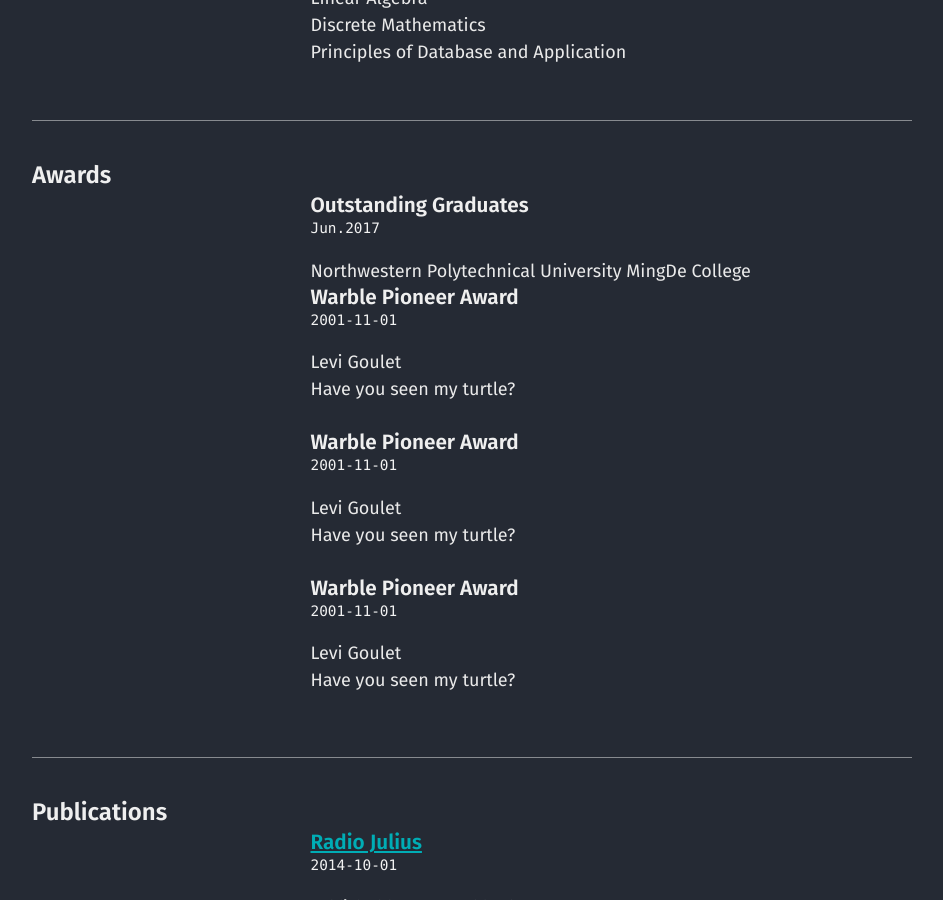
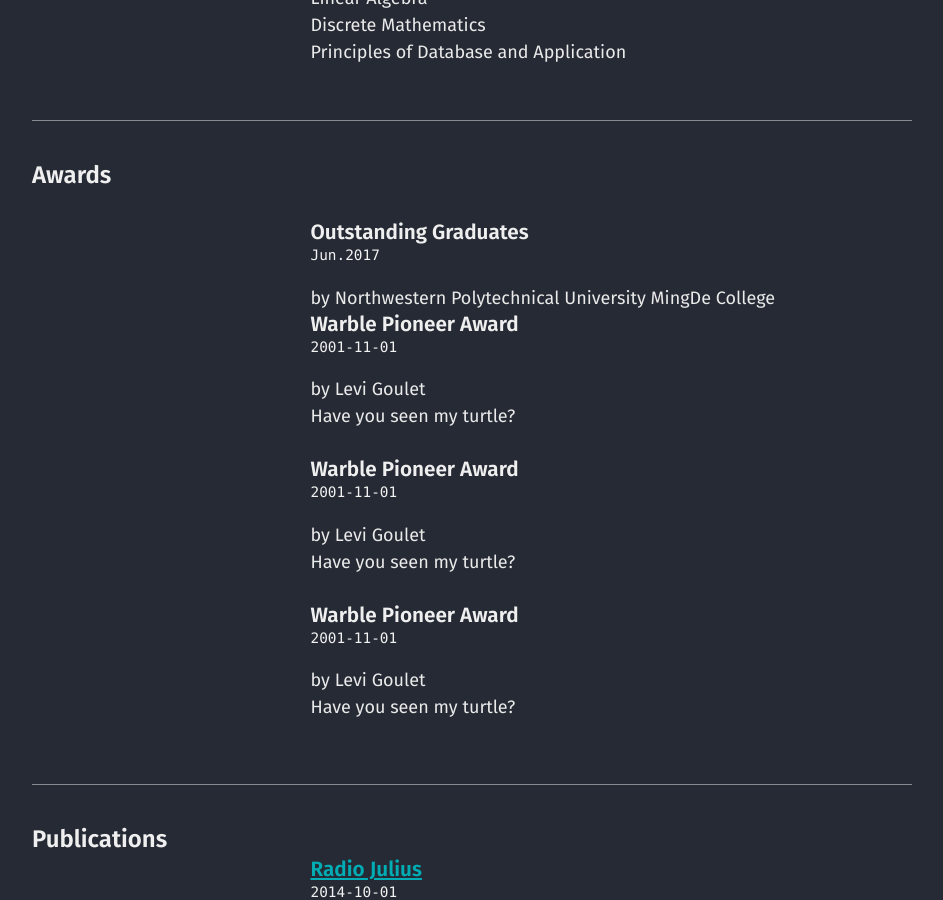
Before and after one commit to chen709847237/chen709847237, a Jekyll site: the page built from cv.md, in a window 1280 px wide and 900 px high, scrolled down 1610 px. Shown: the whole window, without its empty margins (40-983 px from the left). Built offline with Jekyll 4.4.1, drawn with Linux system fonts in a browser that asks for light colours.

Commit message:
Update awards.html

```diff
--- a/_includes/cv/awards.html
+++ b/_includes/cv/awards.html
@@ -4,7 +4,7 @@
       <h3 class="entry-title">Awards</h3>
     </header>
 
-    <div class="entry-content">
+    <br><div class="entry-content">
       {% for a in cv.awards %}
         {% if a.title %}
           <h4 class="title">{{ a.title }}</h4>
@@ -13,7 +13,7 @@
           <div class="date">{{ a.date }}</div>
         {% endif %}
         {% if a.awarder %}
-          <div class="awarder">{{ a.awarder }}</div>
+          <div class="awarder">{{ a.awarder | prepend: 'by '}}</div>
         {% endif %}
         {% if a.summary %}
           <div class="summary">{{ a.summary | markdownify }}</div>
```
